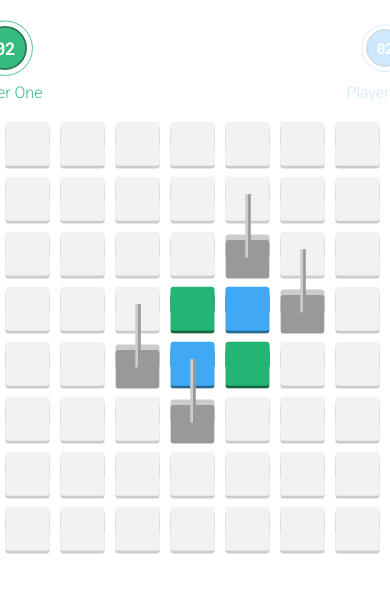
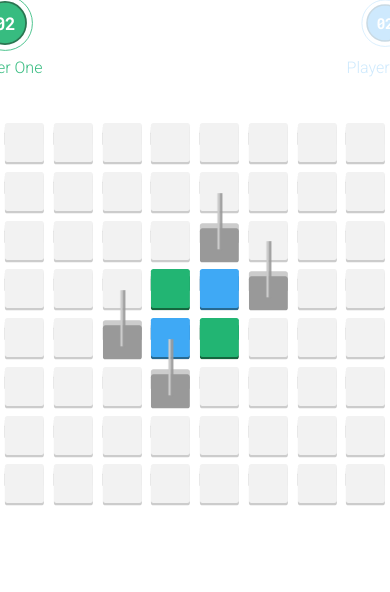
Before and after one commit to devonChurch/salmon-nigiri, a website built with webpack: page src/index.html in a window 390 px wide. Shown: the top 592 px of the page. Built offline with nearby package versions, Linux system fonts and the light colour scheme; files whose address does not match are found by name.

Commit message:
Moving to a fluid sass environment to drastically reduce responsive code volume and complexity

```diff
--- a/src/index.html
+++ b/src/index.html
@@ -18,7 +18,11 @@
                 <h2 class="tally__identifier">Player Two <span class="tally__winner">Wins!</span></h2>
             </div>
 
-            <div id="board" class="board"></div>
+            <div id="board" class="board">
+                <div class="board__ratio">
+
+                </div>
+            </div>
 
         </div>
 
--- a/src/js/board.js
+++ b/src/js/board.js
@@ -7,7 +7,7 @@ const Board = class {
 
         this.Reversi = Reversi;
         this.Tile = new Tile(Reversi, this);
-        this.$wrapper = this.Reversi.$wrapper.find('#board');
+        this.$wrapper = this.Reversi.$wrapper.find('#board > .board__ratio');
         this.tally = 8;
         this.generateTiles();
         this.tiles = null; // generated via this.replicateBoard();
--- a/src/sass/_base.scss
+++ b/src/sass/_base.scss
@@ -18,25 +18,25 @@ $blue--light: lighten($blue--front, 35%);
 
 $tile--size--small: 55px;
 $tile--size--medium: 92px;
-$tile--size--big: 100px;
+$tile--size--large: 100px;
 
 $tile--frames: 13;
 
 $sprite--height--small: 77px;
 $sprite--height--medium: 129px;
-$sprite--height--big: 140px;
+$sprite--height--large: 140px;
 
 $ball--small: 50px;
 $ball--medium: 70px;
-$ball--big: 90px;
+$ball--large: 90px;
 
 $board--size--small: $tile--size--small * 8;
 $board--size--medium: $tile--size--medium * 8;
-$board--size--big: $tile--size--big * 8;
+$board--size--large: $tile--size--large * 8;
 
 $board-edge--small: $board--size--small / 2;
 $board-edge--medium: $board--size--medium / 2;
-$board-edge--big: $board--size--big / 2;
+$board-edge--large: $board--size--large / 2;
 
 $speed--flip: 0.5s;
 $speed--fade: 0.5s;
@@ -51,6 +51,7 @@ html {
 }
 
 body {
+    background: white;
     margin: 0;
     overflow-x: hidden;
 }
--- a/src/sass/_board.scss
+++ b/src/sass/_board.scss
@@ -1,19 +1,13 @@
 .board {
-    display: flex;
-    flex-wrap: wrap;
-    height: $board--size--small;
     margin: auto;
+    max-width: 800px;
+    position: relative;
     transition: opacity $speed--fade ease-out;
-    width: $board--size--small;
 
-    @include media('>=medium') {
-        height: $board--size--medium;
-        width: $board--size--medium;
-    }
-
-    @include media('>=large') {
-        height: $board--size--big;
-        width: $board--size--big;
+    &__ratio {
+        height: 0;
+        padding-top: 100%;
+        width: 100%;
     }
 
     [data-winner] & {
--- a/src/sass/_tally.scss
+++ b/src/sass/_tally.scss
@@ -15,8 +15,8 @@
     }
 
     @include media('>=large') {
-        height: $ball--big;
-        width: $ball--big;
+        height: $ball--large;
+        width: $ball--large;
     }
 
     &--one {
@@ -29,11 +29,11 @@
         }
 
         @include media('>=large') {
-            transform: translate(-$board-edge--big - 10px, -80px);
+            transform: translate(-$board-edge--large - 10px, -80px);
         }
 
         @include media('>=xlarge') {
-            transform: translate(-$board-edge--big - 50px, -80px);
+            transform: translate(-$board-edge--large - 50px, -80px);
         }
 
         [data-turn="PlayerOne"] &,
@@ -76,11 +76,11 @@
         }
 
         @include media('>=large') {
-            transform: translate($board-edge--big + 10px, -80px);
+            transform: translate($board-edge--large + 10px, -80px);
         }
 
         @include media('>=xlarge') {
-            transform: translate($board-edge--big + 50px, -80px);
+            transform: translate($board-edge--large + 50px, -80px);
         }
 
         [data-turn="PlayerTwo"] &,
--- a/src/sass/_tile.scss
+++ b/src/sass/_tile.scss
@@ -6,7 +6,7 @@
     }
 
     50% {
-        transform: translateY(-30px);
+        transform: translateY(-30%);
     }
 }
 
@@ -14,53 +14,43 @@
     background: transparent;
     border: 0;
     cursor: default;
-    height: $tile--size--small;
+    height: 0;
     outline: 0;
-    padding: 0;
-    position: relative;
-    width: $tile--size--small;
+    padding-top: 12.5%;
+    position: absolute;
+    width: 12.5%;
 
-    @include media('>=medium') {
-        height: $tile--size--medium;
-        width: $tile--size--medium;
-    }
+    $max: 8;
 
-    @include media('>=large') {
-        height: $tile--size--big;
-        width: $tile--size--big;
+    @for $i from 0 to $max {
+
+        $top: 12.5% * $i;
+
+        @for $j from 0 to $max {
+
+            $left: 12.5% * $j;
+
+            &:nth-of-type(#{($i * $max) + ($j + 1)}) {
+                left: $left;
+                top: $top;
+            }
+        }
+
     }
 
     &--flip &__sprite {
-        transform: translateX($tile--size--small * ($tile--frames - 1) * -1);
+        transform: translateX((100% / $tile--frames) * ($tile--frames - 1) * -1);
         transition-duration: $speed--flip;
-
-        @include media('>=medium') {
-            transform: translateX($tile--size--medium * ($tile--frames - 1) * -1);
-        }
-
-        @include media('>=large') {
-            transform: translateX($tile--size--big * ($tile--frames - 1) * -1);
-        }
     }
 
     &__hole,
     &__base,
     &__mask {
         bottom: 0;
-        height: $sprite--height--small;
+        height: 140%;
         left: 0;
         position: absolute;
-        width: $tile--size--small;
-
-        @include media('>=medium') {
-            height: $sprite--height--medium;
-            width: $tile--size--medium;
-        }
-
-        @include media('>=large') {
-            height: $sprite--height--big;
-            width: $tile--size--big;
-        }
+        width: 100%;
     }
 
     &__hole {
@@ -88,20 +78,10 @@
     }
 
     &__sprite {
-        height: $sprite--height--small;
+        height: 100%;
         transform: translateX(0);
         transition: transform 0s steps($tile--frames - 1);
-        width: $tile--size--small * $tile--frames;
-
-        @include media('>=medium') {
-            height: $sprite--height--medium;
-            width: $tile--size--medium * $tile--frames;
-        }
-
-        @include media('>=large') {
-            height: $sprite--height--big;
-            width: $tile--size--big * $tile--frames;
-        }
+        width: 100% * $tile--frames;
     }
 
   // Setting the front and sides of the generic tiles to their respective shade
```
Also changed, not shown: dist/style.css, 3 other files.
